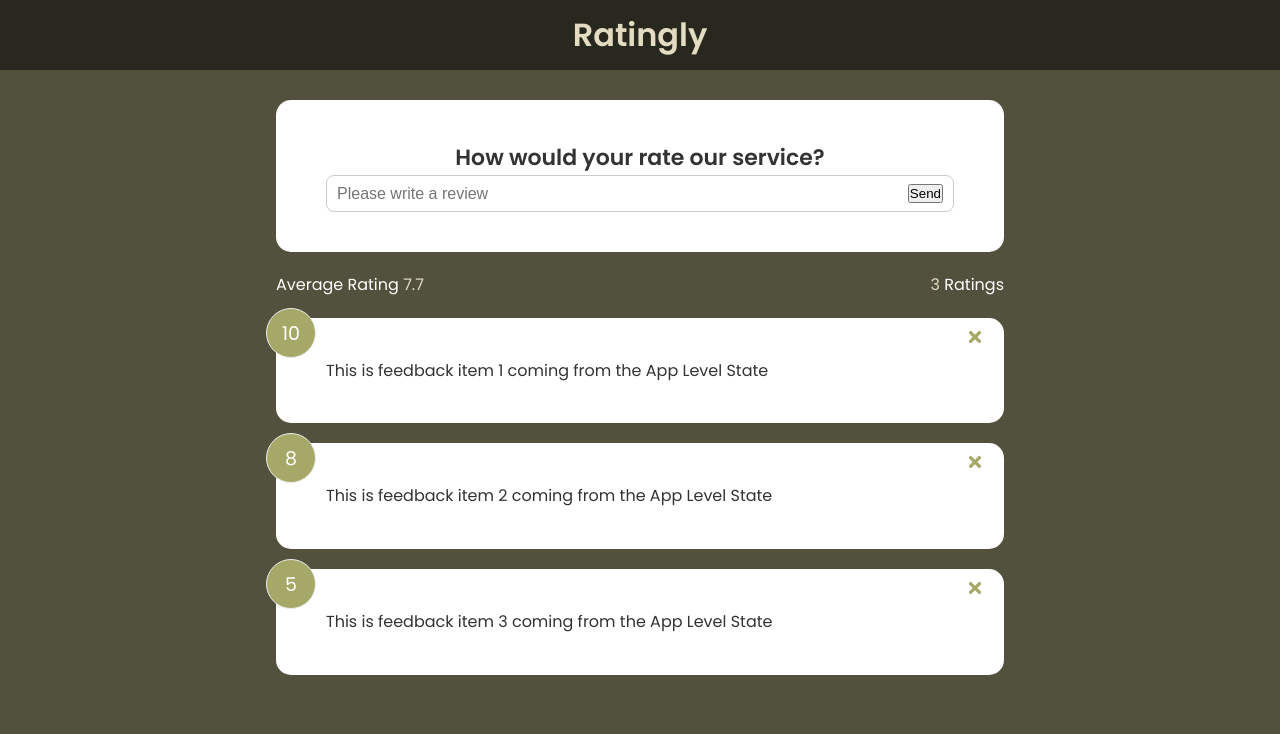
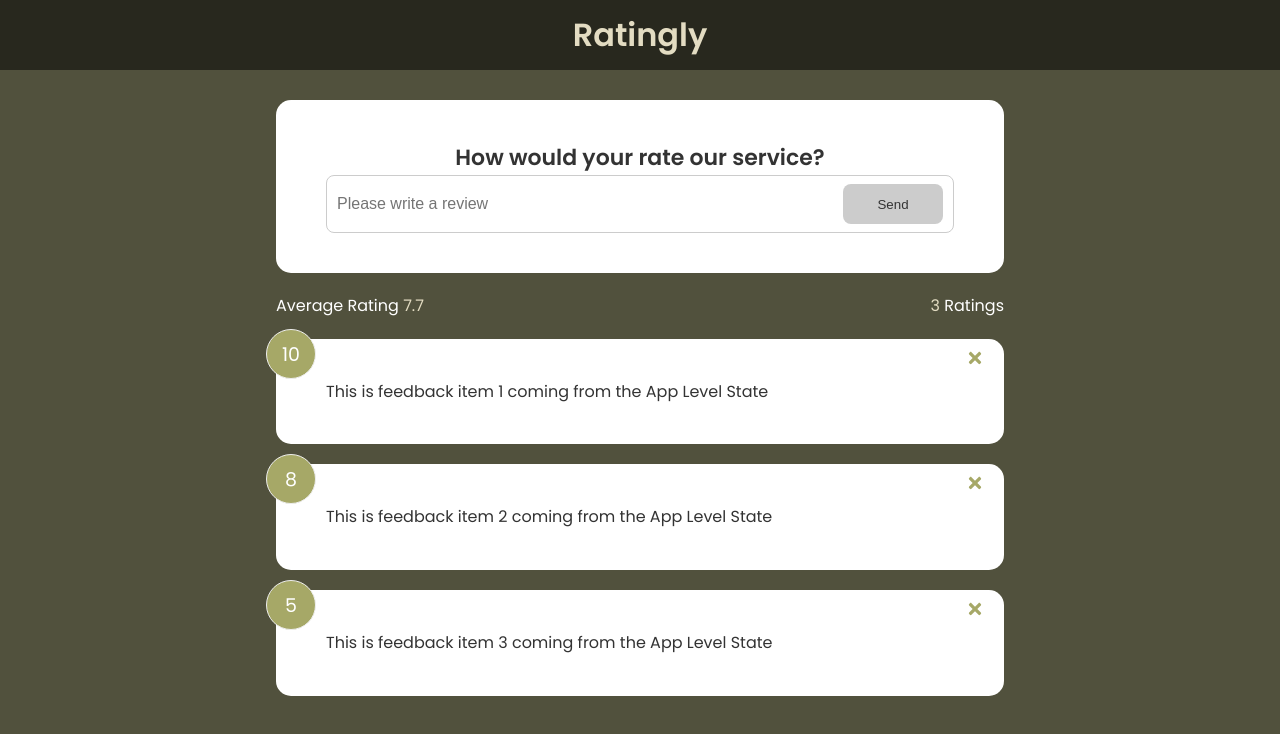
Before and after one commit to femmor/Ratingly, a React (Create React App) app: page / in a window 1280 px wide. Shown: the top 734 px of the page. Built offline with nearby package versions, Linux system fonts and the light colour scheme.

Commit message:
Creates custom button component

```diff
--- a/src/components/RatingForm.jsx
+++ b/src/components/RatingForm.jsx
@@ -1,4 +1,5 @@
 import { useState } from 'react';
+import Button from './shared/Button';
 import Card from './shared/Card';
 
 const RatingForm = () => {
@@ -22,7 +23,9 @@ const RatingForm = () => {
             value={text}
             onChange={e => setText(e.target.value)}
           />
-          <button type="submit">Send</button>
+          <Button type="submit" isDisabled={text.length < 10}>
+            Send
+          </Button>
         </div>
       </form>
     </Card>
--- /dev/null
+++ b/src/components/shared/Button.jsx
@@ -0,0 +1,20 @@
+const Button = ({ children, version, type, isDisabled }) => {
+  return (
+    <button
+      className={`btn btn-${type} btn-${version}`}
+      type={type}
+      version={version}
+      disabled={isDisabled}
+    >
+      {children}
+    </button>
+  );
+};
+
+Button.defaultProps = {
+  type: 'button',
+  version: 'primary',
+  isDisabled: false,
+};
+
+export default Button;
```
